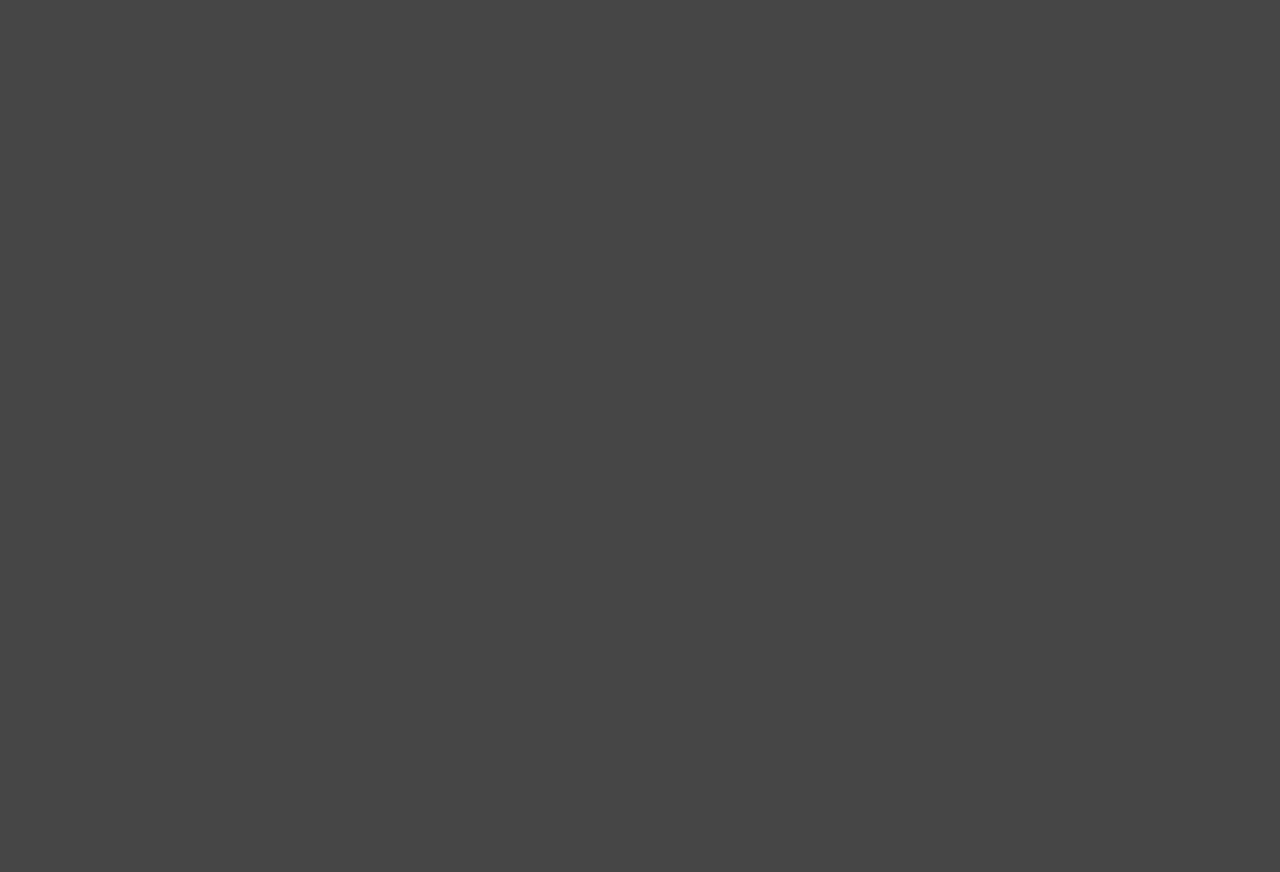
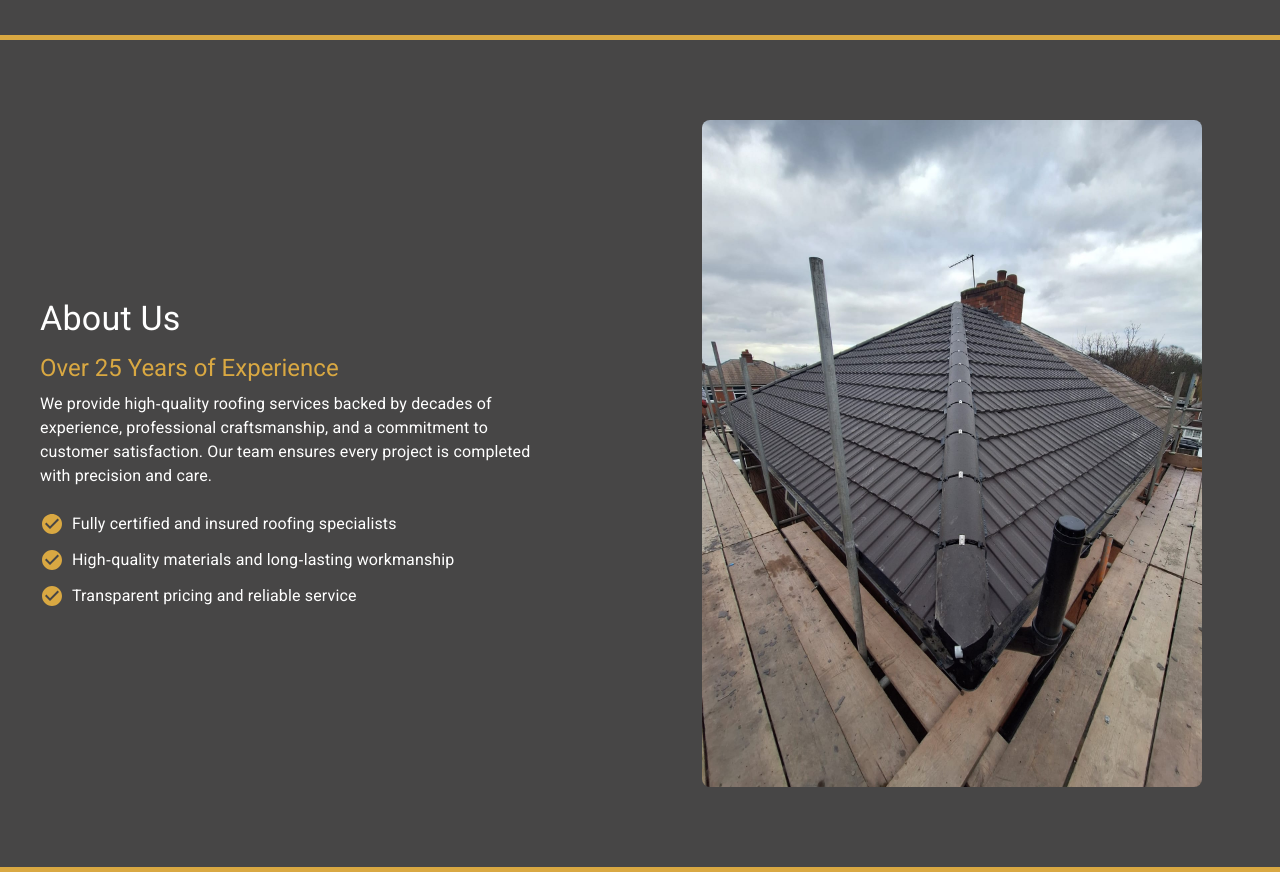
Before and after one commit to jkordek/rhroofing-website, a React (Vite) app: page / in a window 1280 px wide. Shown: the part 1260-2132 px from the top of the page. Before the commit the page ends 1231 px from the top, so only its background shows below. Built offline with nearby package versions, Linux system fonts and the light colour scheme.

Commit message:
Add About Us sections

```diff
--- a/package.json
+++ b/package.json
@@ -18,6 +18,7 @@
     "@emotion/react": "^11.14.0",
     "@emotion/styled": "^11.14.1",
     "@fontsource/roboto": "^5.2.10",
+    "@mui/icons-material": "^9.0.0",
     "@mui/material": "^9.0.0",
     "react": "^19.2.5",
     "react-dom": "^19.2.5",
--- /dev/null
+++ b/src/components/AboutUs.jsx
@@ -0,0 +1,107 @@
+import React from "react";
+import { Box, Typography, Stack, Container } from "@mui/material";
+import CheckCircleIcon from "@mui/icons-material/CheckCircle";
+
+// Example image import
+import aboutImage from "../images/roofing5.jpg";
+
+const AboutUs = () => {
+  return (
+    <>
+      <Box
+        sx={{
+          display: "flex",
+          flexDirection: { xs: "column", md: "row" },
+          alignItems: "center",
+          gap: 6,
+          py: 10,
+          px: 2,
+          maxWidth: "1200px",
+          mx: "auto",
+          color: "#fff",
+        }}
+      >
+        {/* LEFT SIDE */}
+        <Box sx={{ flex: 1 }}>
+          <Typography
+            variant="h4"
+            fontWeight="bold"
+            gutterBottom
+          >
+            About Us
+          </Typography>
+
+          <Typography
+            variant="h5"
+            fontWeight="600"
+            gutterBottom
+            sx={{
+              color: "#D9A842"
+            }}
+          >
+            Over 25 Years of Experience
+          </Typography>
+
+          <Typography
+            variant="body1"
+            color="text.secondary"
+            sx={{ mb: 3, maxWidth: 500 }}
+          >
+            We provide high‑quality roofing services backed by decades of
+            experience, professional craftsmanship, and a commitment to customer
+            satisfaction. Our team ensures every project is completed with
+            precision and care.
+          </Typography>
+
+          {/* Bullet Points */}
+          <Stack spacing={1.5}>
+            <Box sx={{ display: "flex", alignItems: "center", gap: 1 }}>
+              <CheckCircleIcon sx={{ color: "#D9A842" }} />
+              <Typography variant="body1">
+                Fully certified and insured roofing specialists
+              </Typography>
+            </Box>
+
+            <Box sx={{ display: "flex", alignItems: "center", gap: 1 }}>
+              <CheckCircleIcon sx={{ color: "#D9A842" }} />
+              <Typography variant="body1">
+                High‑quality materials and long‑lasting workmanship
+              </Typography>
+            </Box>
+
+            <Box sx={{ display: "flex", alignItems: "center", gap: 1 }}>
+              <CheckCircleIcon sx={{ color: "#D9A842" }} />
+              <Typography variant="body1">
+                Transparent pricing and reliable service
+              </Typography>
+            </Box>
+          </Stack>
+        </Box>
+
+        {/* RIGHT SIDE IMAGE */}
+        <Box
+          sx={{
+            flex: 1,
+            display: "flex",
+            justifyContent: "center",
+          }}
+        >
+          <Box
+            component="img"
+            src={aboutImage}
+            alt="About us"
+            sx={{
+              width: "100%",
+              maxWidth: 500,
+              borderRadius: 2,
+              objectFit: "cover",
+            }}
+          />
+        </Box>
+      </Box>
+      <Container sx={{ bgcolor: "#D9A842", height: "5px" }} maxWidth="false"/>
+    </>
+  );
+};
+
+export default AboutUs;
--- a/src/components/Services.jsx
+++ b/src/components/Services.jsx
@@ -1,5 +1,5 @@
 import React from "react";
-import { Box, Grid, Paper, Typography } from "@mui/material";
+import { Box, Grid, Paper, Typography, Container } from "@mui/material";
 
 // Example local images (adjust paths as needed)
 import service1 from "../images/roofing1.jpeg";
@@ -8,7 +8,8 @@ import service3 from "../images/roofing3.jpeg";
 
 const Services = () => {
   return (
-    <Box sx={{ flexGrow: 1, py: 8, px: 2, maxWidth: "false", mx: "auto", color: "#fff" }}>
+    <>
+      <Box sx={{ flexGrow: 1, pt: 8, pb: 16, px: 2, maxWidth: "false", mx: "auto", color: "#fff" }}>
         {/* Main Title */}
         <Typography
           variant="h4"
@@ -145,6 +146,8 @@ const Services = () => {
           </Grid>
         </Grid>
       </Box>
+      <Container sx={{ bgcolor: "#D9A842", height: "5px" }} maxWidth="false"/>
+    </>
   );
 };
 
--- a/src/pages/Home.jsx
+++ b/src/pages/Home.jsx
@@ -3,6 +3,7 @@ import { Helmet } from "react-helmet";
 import Navbar from '../components/Navbar';
 import Hero from '../components/Hero';
 import Services from '../components/Services';
+import AboutUs from '../components/AboutUs';
 
 const Home = () => (
   <>
@@ -20,6 +21,7 @@ const Home = () => (
     <Navbar />
     <Hero />
     <Services />
+    <AboutUs />
   </>
 );
 
```
Also changed, not shown: src/images/roofing5.jpg (added), 1 other file (tests, documents, lock files or other folders). Lines whose indentation alone changed are shown as unchanged.
